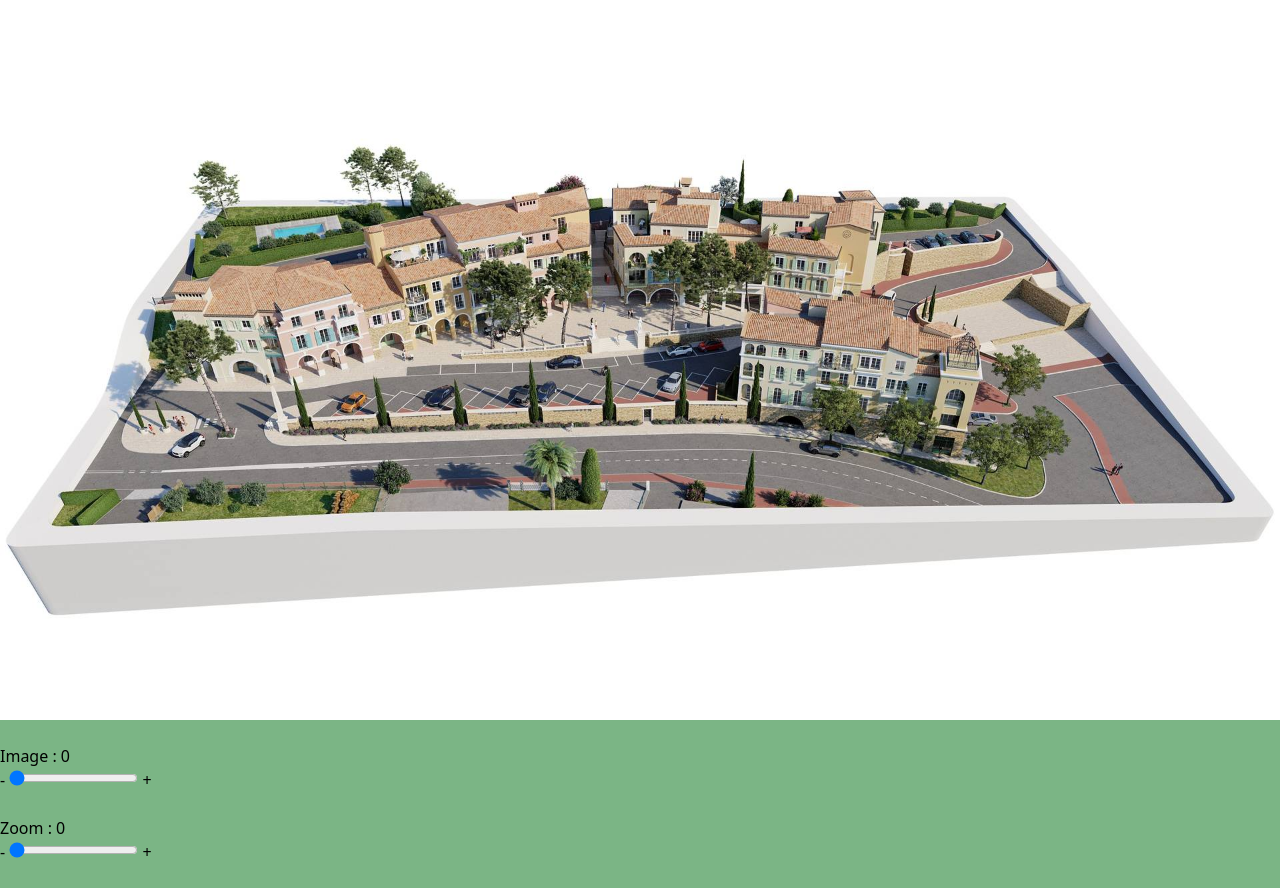
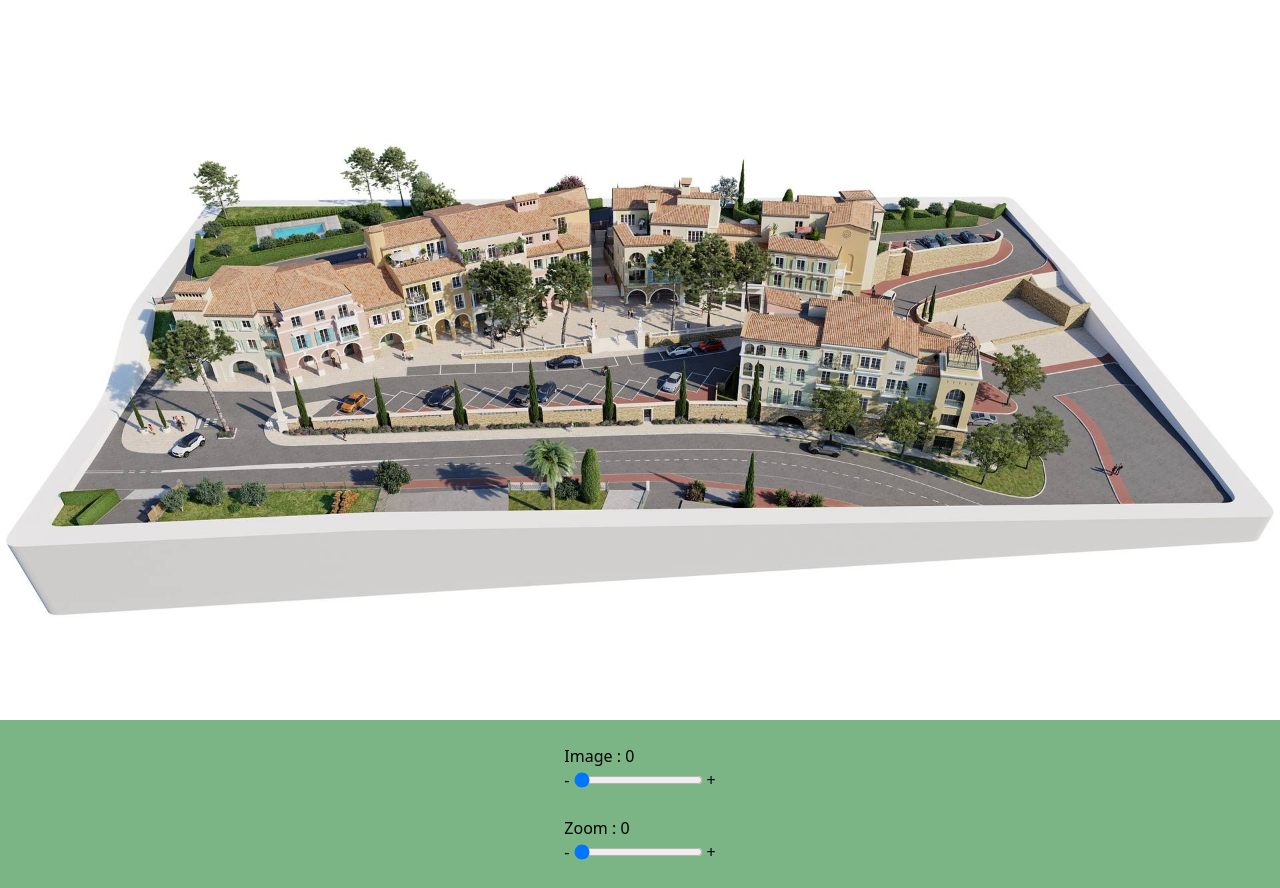
Before and after one commit to pascalgermain/svelte-model-viewer, a SvelteKit app: page / in a window 1280 px wide. Before the commit the page ends 864 px from the top, so only its background shows below. Built offline with nearby package versions, Linux system fonts and the light colour scheme.

Commit message:
improve apparency

```diff
--- a/src/routes/+page.svelte
+++ b/src/routes/+page.svelte
@@ -22,24 +22,28 @@
 	}
 </script>
 
-<img {src} {style} alt="" />
+<div class="flex flex-col">
+	<div class="select-none">
+		<img {src} {style} alt="" class="pointer-events-none" />
+	</div>
 
-<br />
+	<div class="relative inline-flex flex-col gap-6 my-6 mx-auto">
 		<div>
-	Image : {image}
-	<div>
+			<div>Image : {image}</div>
+			<div class="inline-flex gap-1 select-none">
 				<button on:click={() => updateImage(false)}>-</button>
 				<input type="range" bind:value={image} max={imageMax} />
 				<button on:click={() => updateImage(true)}>+</button>
 			</div>
 		</div>
 
-<br />
 		<div>
-	Zoom : {zoom}
-	<div>
+			<div>Zoom : {zoom}</div>
+			<div class="inline-flex gap-1 select-none">
 				<button on:click={() => updateZoom(false)}>-</button>
 				<input type="range" bind:value={zoom} max={zoomMax} />
 				<button on:click={() => updateZoom(true)}>+</button>
 			</div>
 		</div>
+	</div>
+</div>
```
Lines whose indentation alone changed are shown as unchanged.
